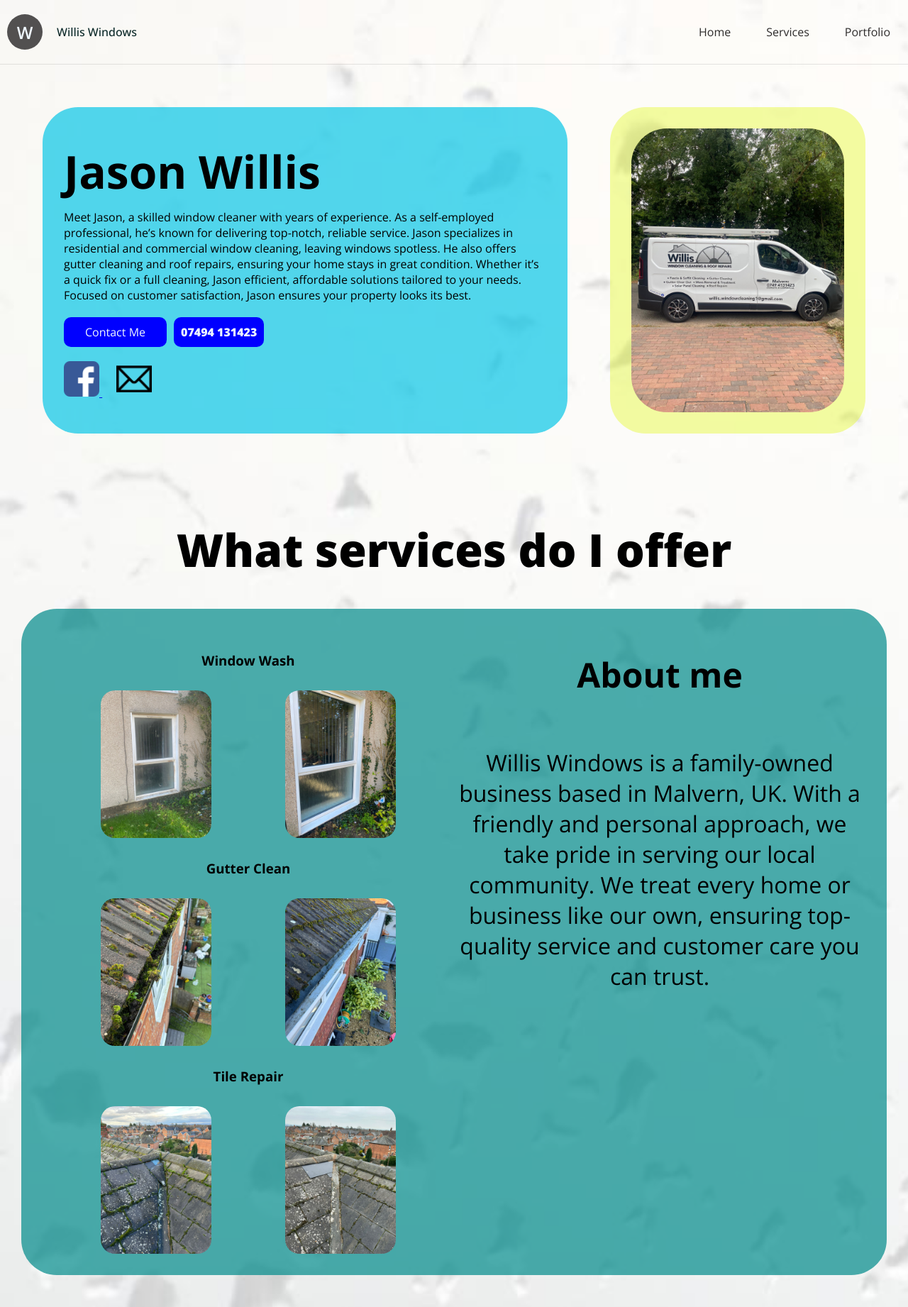
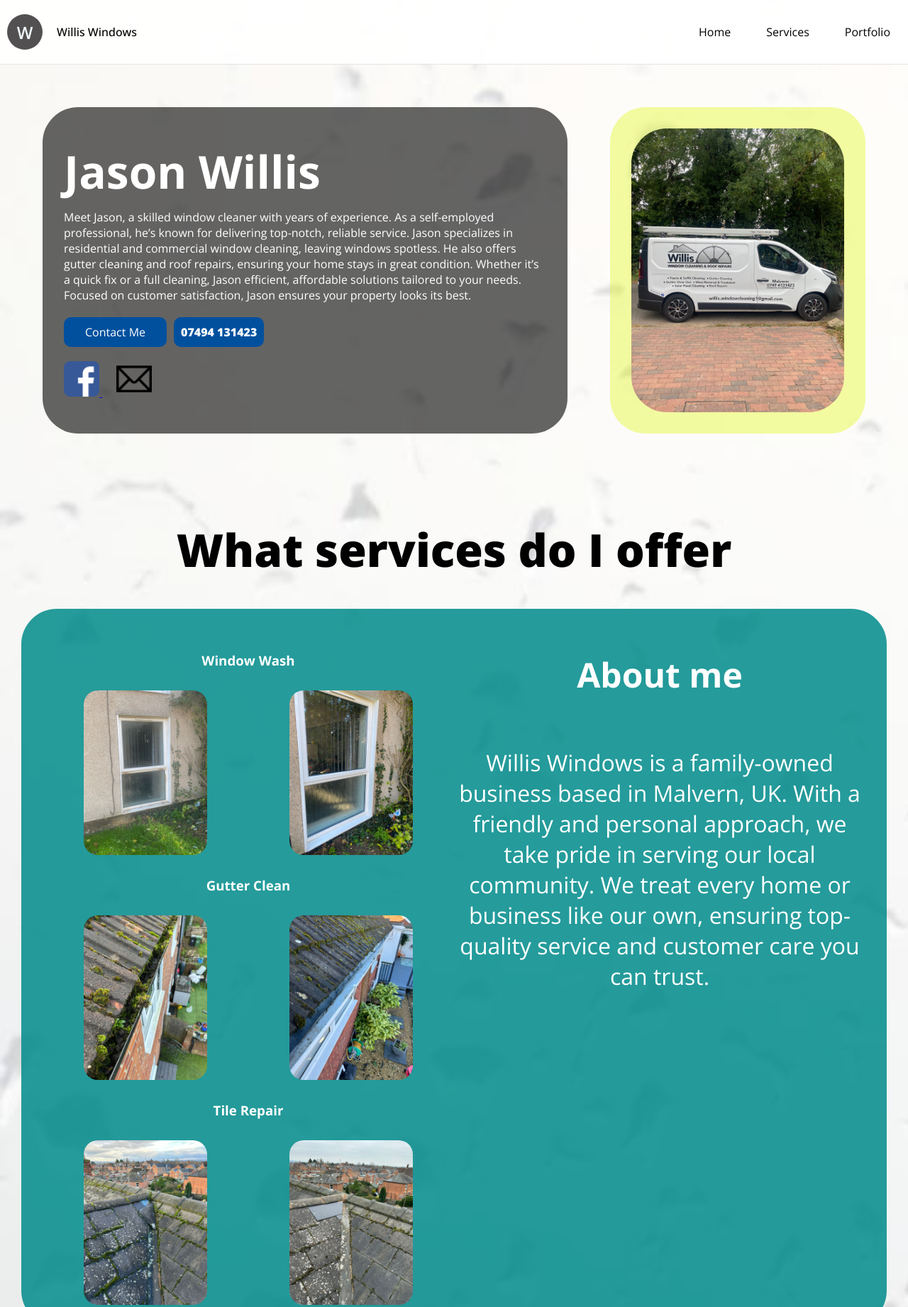
Before and after one commit to WillisWindows/jasons_website, a plain HTML site: page index.html in a window 1280 px wide. Shown: the top 1842 px of the page at 71% size. Drawn offline with nearby package versions, Linux system fonts and the light colour scheme.

Commit message:
Update styles.css
updated styles and contrast for accessibility.

```diff
--- a/styles.css
+++ b/styles.css
@@ -1,35 +1,32 @@
+/* General Reset */
 * {
     padding: 0;
     margin: 0;
     box-sizing: border-box;
 }
 
+/* Body background remains unchanged */
 body {
     font-family: "Open Sans", sans-serif;
     font-optical-sizing: auto;
     font-style: normal;
-    /* background-color: rgba(17, 14, 14, 0.2); */
+    background-color: #f4f4f4;
     background-image: url(images/1.jpg);
     background-size: cover;
 }
 
+/* Header: added background for improved nav contrast */
 header {
-    padding-top: 10px;
-    padding-bottom: 10px;
+    padding: 10px 0;
     display: flex;
     justify-content: space-between;
     margin: auto;
     max-width: 1440px;
     border-bottom: 1px solid rgba(0, 0, 0, 0.1);
+    background-color: rgba(255, 255, 255, 0.95); /* Light, nearly opaque background */
 }
 
-main {
-    max-width: 1440px;
-    margin: auto;
-}
-
-
-/* .logo-container */
+/* Logo Container */
 .logo-container {
     display: flex;
     padding: 10px;
@@ -37,7 +34,7 @@ main {
     color: rgb(10, 40, 40);
 }
 
-/* .logo inside .logo-container */
+/* Logo */
 .logo {
     display: flex;
     background-color: rgb(82, 80, 80);
@@ -52,59 +49,63 @@ main {
     justify-content: center;
 }
 
-/* .logo-text inside .logo-container */
+/* Logo Text: explicit dark color for readability */
 .logo-text {
     flex: 1;
     font-weight: 500;
+    color: #000;  /* Ensures high contrast on light header */
 }
 
+/* Navigation */
 nav {
     display: flex;
 }
 
-/* ul inside nav */
+/* Nav list styling */
 nav ul {
     display: flex;
     list-style-type: none;
     align-items: center;
 }
 
-/* li inside ul */
-nav ul li {
-    display: inline-block;
-}
-
-/* a inside li */
+/* Nav links with explicit color */
 nav ul li a {
     display: inline-block;
     padding: 15px 25px;
     text-decoration: none;
-    color: rgb(45, 43, 43);
+    color: #000; /* dark text on white background */
 }
 
-/* hamburger menu */
-.hamburger-menu{
+/* Hover state for nav links */
+nav a:hover {
+    background-color: rgba(0, 0, 0, 0.1);
+    border-radius: 20px;
+}
+
+/* Hamburger menu styling */
+.hamburger-menu {
     display: none;
     color: black;
     padding: 10px;
 }
 
-nav a:hover {
-    background-color: rgba(0, 0, 0, 0.1);
-    border-radius: 20px;
+/* Main container remains unchanged */
+main {
+    max-width: 1440px;
+    margin: auto;
 }
 
 /* Hero Section */
-
 .hero-section {
     display: flex;
     max-width: 1440px;
-    margin: auto;
     margin: 30px;
 }
 
+/* Hero Text: dark overlay for high contrast */
 .hero-text {
-    background-color: rgba(9, 198, 231, 0.7);
+    background-color: rgba(0, 0, 0, 0.6);  /* Dark overlay */
+    color: #fff;                          /* White text */
     border-radius: 50px;
     padding: 30px;
     margin: 30px;
@@ -113,62 +114,69 @@ nav a:hover {
     justify-content: center;
 }
 
+/* Hero Heading */
 .hero-text h1 {
     font-size: 64px;
     margin-bottom: 10px;
 }
 
+/* Button styles: updated for higher contrast */
 .button {
     display: inline-block;
     padding: 10px 30px;
-    background-color: blue;
-    color: aliceblue;
+    background-color: #00509e; /* Dark blue */
+    color: #fff;             /* White text */
     text-decoration: none;
     border-radius: 10px;
     transition: ease 0.3s all;
 }
 
 .button:hover {
-    background-color: black;
+    background-color: #003f7f;  /* Even darker on hover */
 }
 
+/* Call-to-Action container */
 .call-to-action {
     display: flex;
     margin: 20px 0;
 }
 
+/* Call-to-Action links */
 .call-to-action a {
     margin-right: 10px;
 }
 
+/* Phone number styling */
 #number {
     align-items: center;
     justify-content: center;
     padding: 10px;
     font-weight: 900;
-    background-color: blue;
-    color: aliceblue;
+    background-color: #00509e; /* Consistent dark blue */
+    color: #fff;
     border-radius: 10px;
     text-decoration: none;
 }
 
 #number:hover {
-    background-color: black;
+    background-color: #003f7f;
     transition: ease 0.3s all;
 }
 
-.social-links a{
+/* Social links spacing */
+.social-links a {
     margin-right: 20px;
     margin-bottom: 10px;
 }
 
+/* Hero Image */
 .hero-img {
-    padding:30px;
+    padding: 30px;
     margin: 30px;
     border-radius: 50px;
     display: flex;
     justify-content: center;
-    align-items: center ;
+    align-items: center;
     background-color: rgba(225, 247, 27, 0.4);
 }
 
@@ -178,63 +186,66 @@ nav a:hover {
     max-height: 400px;
 }
 
+/* Social icons */
 .social-links img {
     width: 50px;
 }
 
-/* services section */
+/* Services Section */
 .services {
     max-width: 1440px;
     margin: auto;
     padding: 30px;
-
 }
 
+/* Services Heading: ensure dark text for contrast */
 .services h2 {
     font-weight: 900;
     padding: 30px;
     font-size: 64px;
     margin-bottom: 10px;
     text-align: center;
+    color: #000;
 }
 
+/* Services Container: darker teal background with white text */
 .services-container {
     display: flex;
-    background-color: rgba(0, 139,139, 0.7);
+    background-color: rgba(0, 139, 139, 0.85); /* Increased opacity */
+    color: #fff;
     padding: 30px;
     border-radius: 50px;
     justify-content: space-around;
 }
 
-.left-column {
-    padding: 0 30px;
+/* Left Column Headings */
+.left-column h3 {
+    padding: 30px;
+    text-align: center;
+    color: #fff;
 }
 
+/* Containers for images in services */
 .window-container, .gutter-container, .tile-container {
     display: flex;
     justify-content: space-around;
     align-items: center;
 }
 
-
-.left-column h3 {
-    padding: 30px;
-    text-align: center;
-}
-
 .left-column img {
     width: 30%;
     height: 100%;
     border-radius: 20px;
-
 }
 
+/* Right Column: About Me Section */
 .right-column {
     display: flex;
     flex-direction: column;
     max-width: 50%;
     align-items: center;
     text-align: center;
+    color: #fff;
 }
 
 .right-column h3 {
@@ -243,13 +254,12 @@ nav a:hover {
     margin-bottom: 10px;
 }
 
-.right-column p{
+.right-column p {
     font-size: 32px;
     padding: 30px 0;
-
 }
 
-/* Bento Box */
+/* Bento (Portfolio) Section */
 .bento .bento-grid {
     display: grid;
     grid-gap: 30px;
@@ -258,17 +268,22 @@ nav a:hover {
     height: 960px;
 }
 
+/* Work Text: add a light overlay for better contrast */
 .work-text {
     font-weight: 900;
     padding: 30px;
     font-size: 64px;
     margin-bottom: 10px;
     text-align: center;
+    background-color: rgba(255, 255, 255, 0.8); /* Light background */
+    color: #000; /* Dark text */
+    border-radius: 10px;
 }
 
+/* Bento Items */
 .bento .bento-item {
     padding: 30px;
-    background-color: rgba(0, 0, 0, 0);
+    background-color: transparent;
     border-radius: 15px;
     position: relative;
     overflow: hidden;
@@ -287,6 +302,7 @@ nav a:hover {
     transform: scale(1.2);
 }
 
+/* Grid placement for bento items */
 .bento .bento-item:nth-child(1) {
     grid-column: span 2;
     grid-row: span 2;
@@ -317,10 +333,10 @@ nav a:hover {
     grid-row: span 3;
 }
 
-/* footer  */
+/* Footer styling remains unchanged */
 footer {
     background-color: #333;
-    color: white;
+    color: #fff;
     padding: 20px;
     text-align: center;
     font-size: 14px;
@@ -333,8 +349,7 @@ footer {
     margin: 0;
 }
 
-
-/* responsive design for tablets */
+/* Responsive design remains, with contrast changes inherited */
 @media (max-width: 1024px) {
     header {
         flex-direction: column;
@@ -375,11 +390,8 @@ footer {
         font-size: 36px;
         font-weight: 600;
     }
-
 }
 
-
-/* responsive design for phone */
 @media (max-width: 760px){
     .hero-section {
         padding: 0;
@@ -422,7 +434,6 @@ footer {
 
     nav ul.active {
         display: flex;
-
     }
 
     .hamburger-menu{
@@ -432,11 +443,7 @@ footer {
         right: 20px;
     }
 
-    .hero-text span {
-        display: none;
-    }
-
-    .right-column span {
+    .hero-text span, .right-column span {
         display: none;
     }
 
@@ -450,7 +457,6 @@ footer {
     }
 
     .work-text {
-        font-weight: 400
+        font-weight: 400;
     }
-
 }
```
